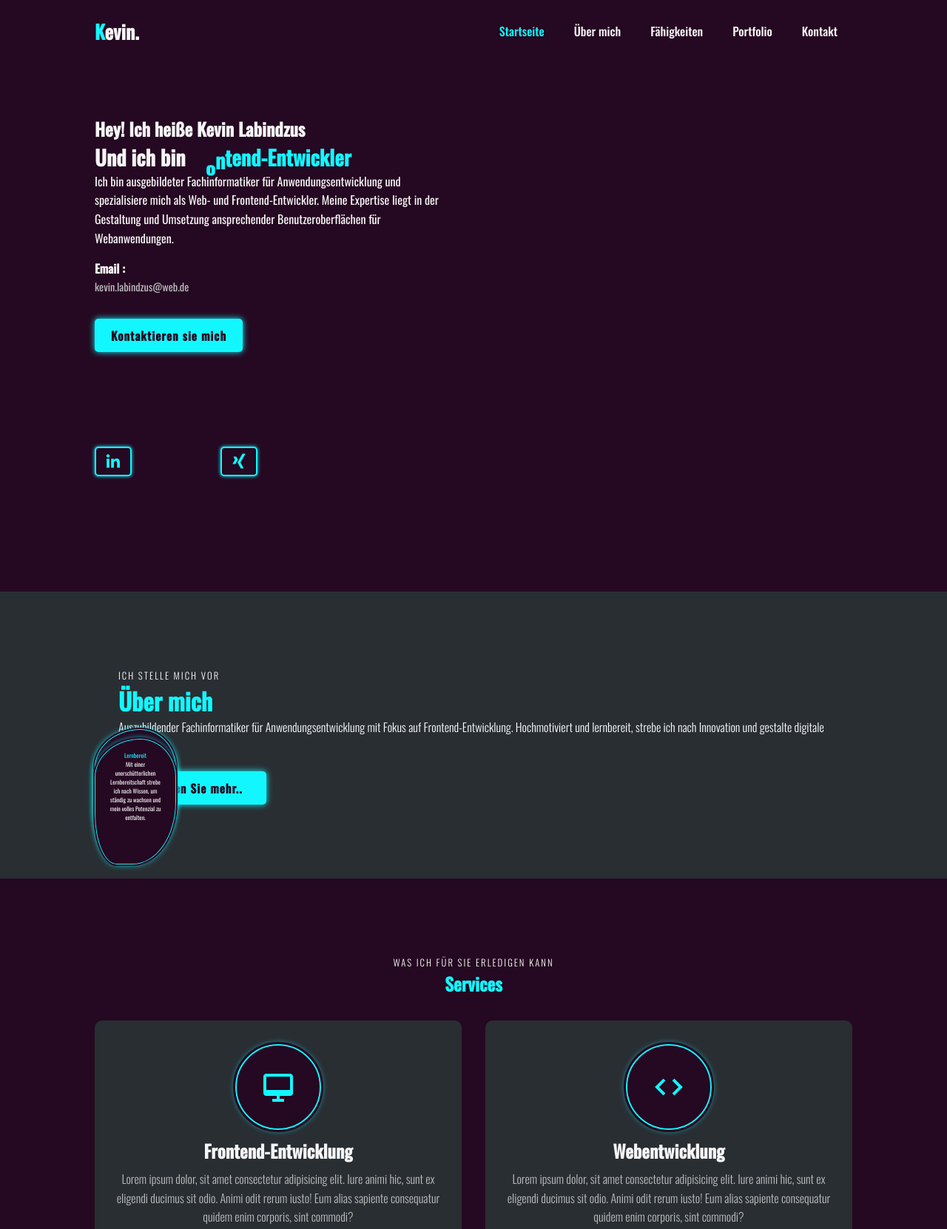
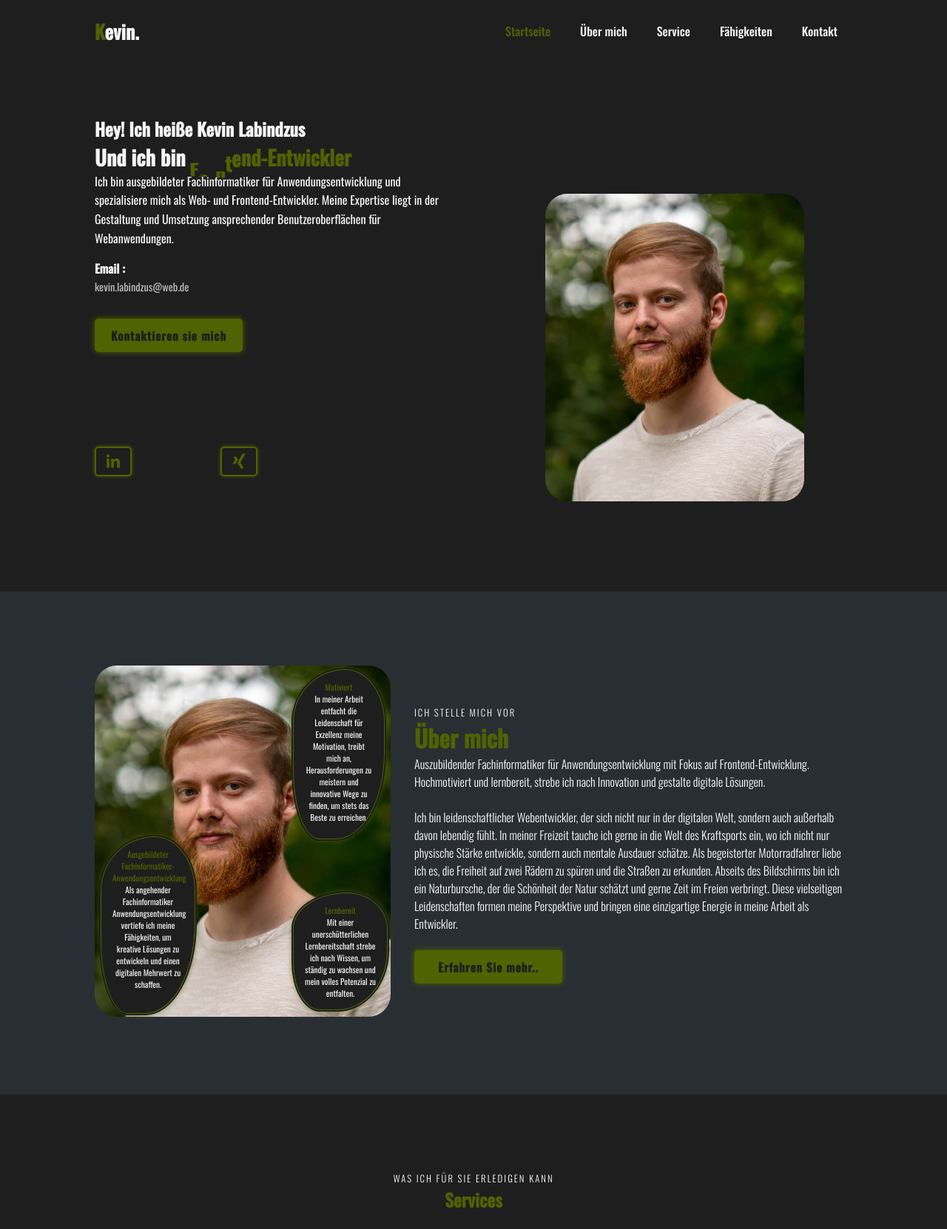
Before and after one commit to KevL-dev/vorstellung, a plain HTML site: page index.html in a window 1280 px wide. Shown: the top 1662 px of the page at 74% size. Drawn offline with nearby package versions, Linux system fonts and the light colour scheme.

Commit message:
farb aenderungen und fixes

```diff
--- a/index.html
+++ b/index.html
@@ -13,9 +13,9 @@
         <div class="divheader"><span>K</span>evin.</div>
             <ul class="navlist">
                 <li><a href="#startseite" class="active" style="--i:1;">Startseite</a></li>
-                <li><a href="#uebermich" style="--i:1;">Über mich</a></li>
-                <li><a href="#faehigkeiten" style="--i:2;">Fähigkeiten</a></li>
-                <li><a href="#portfolio" style="--i:3;">Portfolio</a></li>
+                <li><a href="#ueber" style="--i:1;">Über mich</a></li>
+                <li><a href="#service" style="--i:3;">Service</a></li>
+                <li><a href="#skills" style="--i:2;">Fähigkeiten</a></li>
                 <li><a href="#kontakt" style="--i:4;">Kontakt</a></li>
             </ul>
             <div id="menu-icon" class="bx bx-menu"></div>
@@ -61,12 +61,12 @@
         <div class="startseite-img .scroll-scale">
             <div class="img-box">
                 <!--BILD-->
-                <img src=""  alt="">
+                <img src="img/Bild.jpg"  alt="Kevin">
             </div>
 
             <div class="blob">
                 <svg viewBox="0 0 500 500" xmlns="http://www.w3.org/2000/svg" xmlns:xlink="http://www.w3.org/1999/xlink" width="100%" id="blobSvg">
-                    <path fill="#12f7ff">
+                    <path fill="#506201">
                         <animate attributeName="d"
                             dur="20000ms"
                             repeatCount="indefinite"
@@ -105,7 +105,7 @@
     <section id="ueber" class="ueber">
         <div class="img-ueber .scroll-scale">
             <!--BILD-->
-            <img src="" alt="">
+            <img src="img/Bild.jpg" alt="Kevin">
             <div class="info-ueber1">
                 <span>Ausgebildeter Fachinformatiker-Anwendungsentwicklung</span>
                 <p>Als angehender Fachinformatiker Anwendungsentwicklung vertiefe ich meine Fähigkeiten, um kreative Lösungen zu entwickeln und einen digitalen Mehrwert zu schaffen.</p>
@@ -125,6 +125,10 @@
             <h2>Über mich</h2>
             <!--<h3>kurze einleitung</h3>-->
             <p>Auszubildender Fachinformatiker für Anwendungsentwicklung mit Fokus auf Frontend-Entwicklung. Hochmotiviert und lernbereit, strebe ich nach Innovation und gestalte digitale Lösungen.</p>
+            <p>Ich bin leidenschaftlicher Webentwickler, der sich nicht nur in der digitalen Welt, sondern auch außerhalb davon lebendig fühlt. In meiner Freizeit tauche ich gerne in die Welt des Kraftsports ein,
+                wo ich nicht nur physische Stärke entwickle, sondern auch mentale Ausdauer schätze. Als begeisterter Motorradfahrer liebe ich es, die Freiheit auf zwei Rädern zu spüren und die Straßen zu erkunden.
+                Abseits des Bildschirms bin ich ein Naturbursche, der die Schönheit der Natur schätzt und gerne Zeit im Freien verbringt. Diese vielseitigen Leidenschaften formen meine Perspektive und bringen eine
+                einzigartige Energie in meine Arbeit als Entwickler.</p>
             <div class="btn-box">
                 <a href="#" class="btn">Erfahren Sie mehr..</a>
             </div>
@@ -142,7 +146,7 @@
             <div class="service-box">
                 <i class='bx bx-desktop service-icon'></i>
                 <h3>Frontend-Entwicklung</h3>
-                <p>Lorem ipsum dolor, sit amet consectetur adipisicing elit. Iure animi hic, sunt ex eligendi ducimus sit odio. Animi odit rerum iusto! Eum alias sapiente consequatur quidem enim corporis, sint commodi?</p>
+                <p>Als Webentwickler bringe ich umfassende Erfahrung in der Gestaltung und Implementierung von Webanwendungen mit. Durch fundierte Kenntnisse in HTML, CSS und JavaScript bin ich in der Lage, innovative und benutzerfreundliche Designs zu entwickeln. Meine Fähigkeiten erstrecken sich über die gesamte Bandbreite der Webentwicklung, wodurch ich dazu befähigt bin, dynamische und ansprechende Websites zu erstellen.</p>
                 <div class="btn-box service-btn">
                     <a href="#" class="btn">Erfahre, Sie mehr.</a>
                 </div>
@@ -150,7 +154,15 @@
             <div class="service-box">
                 <i class='bx bx-code service-icon'></i>
                 <h3>Webentwicklung</h3>
-                <p>Lorem ipsum dolor, sit amet consectetur adipisicing elit. Iure animi hic, sunt ex eligendi ducimus sit odio. Animi odit rerum iusto! Eum alias sapiente consequatur quidem enim corporis, sint commodi?</p>
+                <p>Im Bereich Frontend-Entwicklung zeichne ich mich durch mein tiefes Verständnis für die Benutzeroberfläche aus. Mit umfassender Erfahrung in verschiedenen Frontend-Technologien und Frameworks, einschließlich Bootstrap und AJAX, kann ich anspruchsvolle Benutzeroberflächen gestalten und implementieren. Meine Leidenschaft liegt darin, mithilfe von visuell ansprechenden und performanten Frontend-Lösungen die Nutzererfahrung auf ein höheres Niveau zu heben.</p>
+                <div class="btn-box service-btn">
+                    <a href="#" class="btn">Erfahre, Sie mehr.</a>
+                </div>
+            </div>
+            <div class="service-box">
+                <i class='bx bx-desktop service-icon'></i>
+                <h3>Full stack-Entwicklung</h3>
+                <p>In meiner Rolle als Full-Stack-Entwickler kombiniere ich umfassende Kenntnisse in Frontend- und Backend-Entwicklung. Vom Design der Benutzeroberfläche bis zur Datenbankentwicklung bin ich in der Lage, ganzheitliche Webanwendungen zu planen und umzusetzen. Mein Ziel ist es, durch die nahtlose Integration von Frontend- und Backend-Technologien robuste, skalierbare und moderne Anwendungen zu schaffen.</p>
                 <div class="btn-box service-btn">
                     <a href="#" class="btn">Erfahre, Sie mehr.</a>
                 </div>
@@ -245,39 +257,41 @@
     </section>
 
     <!--portfolio-->
-    <section id="portfolip" class="portfolio">
+    <section id="portfolio" class="portfolio">
         <div class="main-text .scroll-scale">
-            <span>nkadka</span>
-            <h2>adad</h2>
+            <span>Meine</span>
+            <h2>Stärken</h2>
         </div>
 
         <div class="container">
-            <div class="fillter-buttons .scroll-scale">
+            <!--<div class="fillter-buttons .scroll-scale">
                 <button class="button" data-filter=".all">Alles</button>
                 <button class="button" data-filter=".produkt">Produkt</button>
                 <button class="button" data-filter=".interaktion">Interaktion</button>
                 <button class="button" data-filter=".web">Web-Entwicklung</button>
-            </div>
+            </div>-->
+
 
             <div class="portfolio-gallery .scroll-bottom">
                 <div class="port-box mix">
                     <div class="port-image">
-                        <img src="img/code.jpg" alt="">
+                        <img src="img/code.jpg" alt="Code-Bild">
                     </div>
                     <div class="port-content">
                         <h3>Web-Entwicklung</h3>
-                        <p>Lorem ipsum dolor, sit amet consectetur adipisicing elit. Corporis dolore veniam aliquid harum ducimus distinctio temporibus ipsam, necessitatibus ipsum repudiandae in quos incidunt. Molestias possimus accusantium magni laboriosam porro! Praesentium.</p>
+                        <p>
+                            Als erfahrener Webentwickler bin ich mit einem breiten Spektrum an Fähigkeiten in den Bereichen Frontend und Backend ausgestattet. Meine Expertise erstreckt sich über die Gestaltung ansprechender Benutzeroberflächen mithilfe von HTML, CSS, und JavaScript. Die Umsetzung von responsiven Designs erfolgt effizient und professionell unter Anwendung von Frameworks wie Bootstrap. Im Backend bringe ich fundierte Kenntnisse in PHP ein und habe Erfahrung in der Entwicklung von WordPress-Websites sowie in der Arbeit mit dem CMS TYPO3. Diese Plattformen ermöglichen es mir, flexible und skalierbare Lösungen für verschiedenste Anforderungen zu schaffen.</p>
                         <a href="#"><i class='bx bx-link-external'></i></a>
                     </div>
                 </div>
 
                 <div class="port-box mix">
                     <div class="port-image">
-                        <img src="img/code2.jpg" alt="">
+                        <img src="img/code2.jpg" alt="Code-Bild">
                     </div>
                     <div class="port-content">
                         <h3>Frontend-Entwicklung</h3>
-                        <p>Lorem ipsum dolor, sit amet consectetur adipisicing elit. Corporis dolore veniam aliquid harum ducimus distinctio temporibus ipsam, necessitatibus ipsum repudiandae in quos incidunt. Molestias possimus accusantium magni laboriosam porro! Praesentium.</p>
+                        <p>Als Frontend-Entwickler bringe ich meine Leidenschaft für innovative Benutzeroberflächen und herausragende Benutzererfahrungen mit. Durch fundierte Kenntnisse in HTML, CSS und JavaScript gestalte ich visuell ansprechende und benutzerfreundliche Webanwendungen. Meine Expertise erstreckt sich auch auf die Verwendung von Frameworks wie Bootstrap, um responsive Designs effizient umzusetzen. Meine kreative Denkweise und mein Engagement für kontinuierliches Lernen ermöglichen es mir, stets auf dem neuesten Stand der Technologie zu bleiben und innovative Lösungen für die stetig wachsenden Anforderungen im Bereich Frontend-Entwicklung zu bieten. Als Teil eines agilen Teams strebe ich danach, durch meine Arbeit nicht nur ästhetische Oberflächen zu schaffen, sondern auch dazu beizutragen, dass digitale Produkte intuitiv, ansprechend und effektiv sind.</p>
                         <a href="#"><i class='bx bx-link-external'></i></a>
                     </div>
                 </div>
--- a/style.css
+++ b/style.css
@@ -10,21 +10,21 @@
 
 :root {
     --text-color: #f5f5f5;
-    --hover-color: #12f7ff;
-    --bg-color: #250821;
+    --hover-color: #506201;
+    --bg-color: #1E1E1E;
     --second-bg-color: #292e33;
     --big-font: 2.5rem;
     --normal-font: 2rem;
-    --neon-box-shadow: 0 0 .5rem #12f7ff;
+    --neon-box-shadow: 0 0 .5rem #506201;
     --h2-font: 3rem;
-    --font-neon-text-shadow: 0 0 10px rgba(18,247,255,0.3),
-    0 0 20px rgba(18,247,255,0.3),
-    0 0 30px rgba(18,247,255,0.3),
-    0 0 40px rgba(18,247,255,0.3),
-    0 0 70px rgba(18,247,255,0.3),
-    0 0 80px rgba(18,247,255,0.3),
-    0 0 100px rgba(18,247,255,0.3),
-    0 0 150px rgba(18,247,255,0.3);
+    --font-neon-text-shadow: 0 0 10px rgba(80,98,1,0.3),
+    0 0 20px rgba(80,98,1,0.3),
+    0 0 30px rgba(80,98,1,0.3),
+    0 0 40px rgba(80,98,1,0.3),
+    0 0 70px rgba(80,98,1,0.3),
+    0 0 80px rgba(80,98,1,0.3),
+    0 0 100px rgba(80,98,1,0.3),
+    0 0 150px rgba(80,98,1,0.3);
 }
 
 ::-webkit-scrollbar{
@@ -305,6 +305,13 @@ section {
     width: 100%;
     max-width: 350px;
     height: auto;
+    margin-top: 145px;
+    border-radius: 30px;
+    transition: transform 0.3s ease-in-out;
+}
+
+.img-box img:hover{
+    transform: scale(1.1);
 }
 
 .blob {
@@ -312,7 +319,7 @@ section {
     width: 100%;
     height: 100%;
     z-index: -1;
-    top: 10%;
+    top: 0%;
 }
 
 .blob:nth-child(2){
@@ -334,9 +341,15 @@ section {
     position: relative;
 }
 
-.ueber .img-ueber img{
+.img-ueber img{
     max-width: 400px;
     height: auto;
+    border-radius: 30px;
+}
+
+.ueber .img-ueber img:hover{
+    box-shadow: 0 0 100px rgba(80,98,1,1);
+    transition: .3s ease-in-out;
 }
 
 .ueber-content span{
@@ -369,7 +382,7 @@ section {
 .info-ueber2,
 .info-ueber3 {
     background: var(--bg-color);
-    font-size: .5rem;
+    font-size: .7rem;
     position: absolute;
     padding: 15px;
     width: 110px;
@@ -381,23 +394,29 @@ section {
     outline: 2px solid var(--bg-color);
     z-index: 100;
     animation: morph 6s linear infinite;
+
 }
 
-.info-ueber1{
-    left: 10%;
-    top: 34%;
+.info-ueber1 {
+	left: 2%;
+	top: 48%;
+	height: 50%;
+	width: 32%;
 }
 
-.info-ueber2{
-    left: 66%;
-    top: 15%;
+.info-ueber2 {
+	left: 67%;
+	top: 1%;
+	height: 48%;
+	width: 31%;
 }
 
 .info-ueber3 {
-    left: 61%;
-    top: 70%;
+	left: 67%;
+	top: 64%;
+	height: 33%;
+	width: 32%;
 }
-
 .img-ueber span{
     color: var(--hover-color);
     font-size: 600;
@@ -628,8 +647,13 @@ section {
 }
 
 .portfolio-gallery{
+    /*
+    display:grid;
     display: grid;
     grid-template-columns: repeat(auto-fill , minmax(270px , 1fr));
+    */
+    display: flex;
+    justify-content: center;
     gap: 2rem;
 }
 
@@ -667,7 +691,7 @@ section {
     width: 100%;
     height: 100%;
     opacity: 0;
-    background: linear-gradient(rgba(0,0,0,.2),#12f7ff);
+    background: linear-gradient(rgba(0,0,0,.2),#506201);
     display: flex;
     align-items: center;
     justify-content: center;
@@ -691,7 +715,7 @@ section {
 }
 
 .port-content p{
-    font-size: .8rem;
+    font-size: 1rem;
     margin: 5px 0 15px 0;
 }
 
```
Also changed, not shown: img/Bild.jpg (added).
